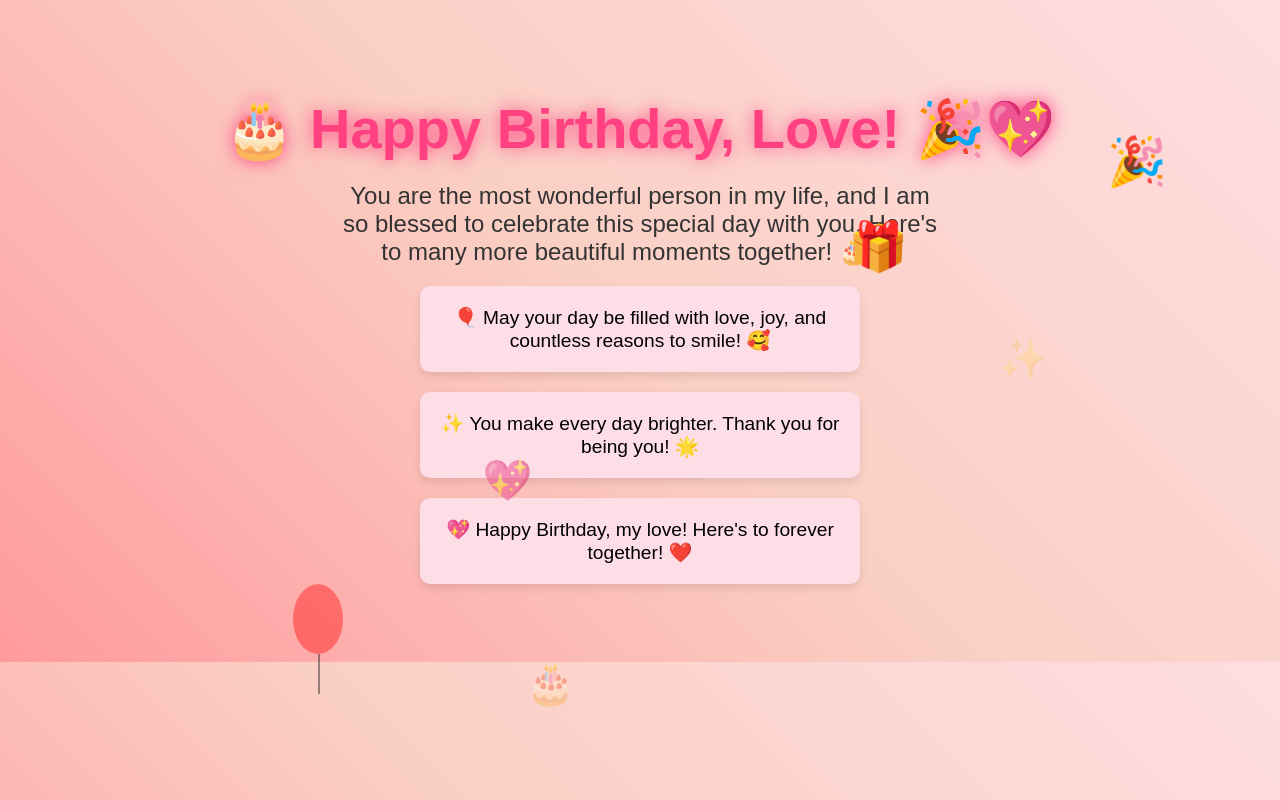
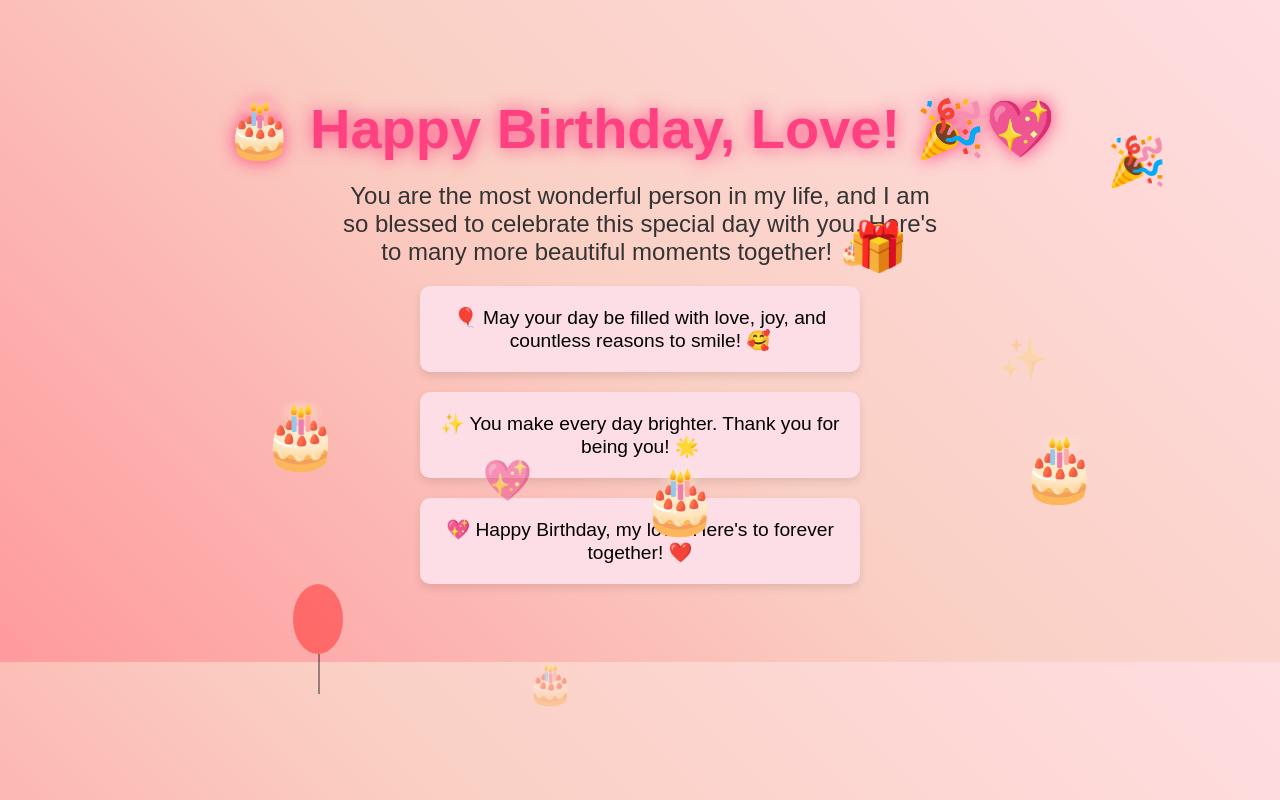
Before and after one commit to sougata80826/Birthday, a plain HTML site: page birthday_message.html in a window 1280 px wide. Shown: the top 800 px of the page. Drawn offline with Linux system fonts and the light colour scheme.

Commit message:
Update birthday_message.html

```diff
--- a/birthday_message.html
+++ b/birthday_message.html
@@ -91,6 +91,24 @@
       from { transform: translateY(10px); }
       to { transform: translateY(-10px); }
     }
+
+    /* Stationary Cakes (with a gentle floating effect) */
+    .stationary-cake {
+      position: absolute;
+      font-size: 4rem;
+      animation: gentleFloat 3s ease-in-out infinite alternate;
+    }
+
+    @keyframes gentleFloat {
+      from { transform: translateY(5px); }
+      to { transform: translateY(-5px); }
+    }
+
+    /* Positioning stationary cakes on the page */
+    .cake1 { left: 20%; top: 60%; }
+    .cake2 { left: 50%; top: 70%; }
+    .cake3 { left: 80%; top: 65%; }
+
   </style>
 </head>
 <body>
@@ -105,6 +123,11 @@
     <source src="happy-birthday-254480.mp3" type="audio/mp3">
     Your browser does not support the audio element.
   </audio>
+
+  <!-- Stationary Cakes -->
+  <div class="stationary-cake cake1">🎂</div>
+  <div class="stationary-cake cake2">🎂</div>
+  <div class="stationary-cake cake3">🎂</div>
 
   <script>
     function createElement(type, className, text) {
```
